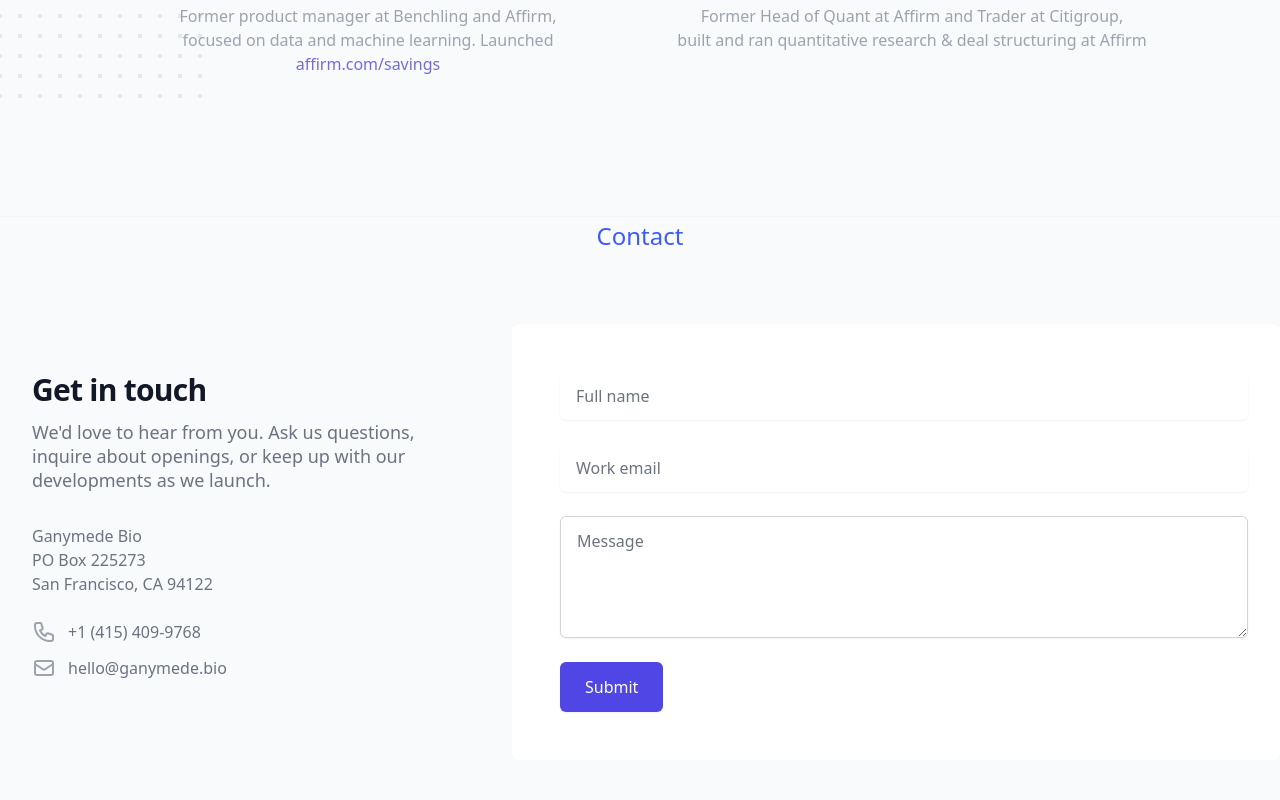
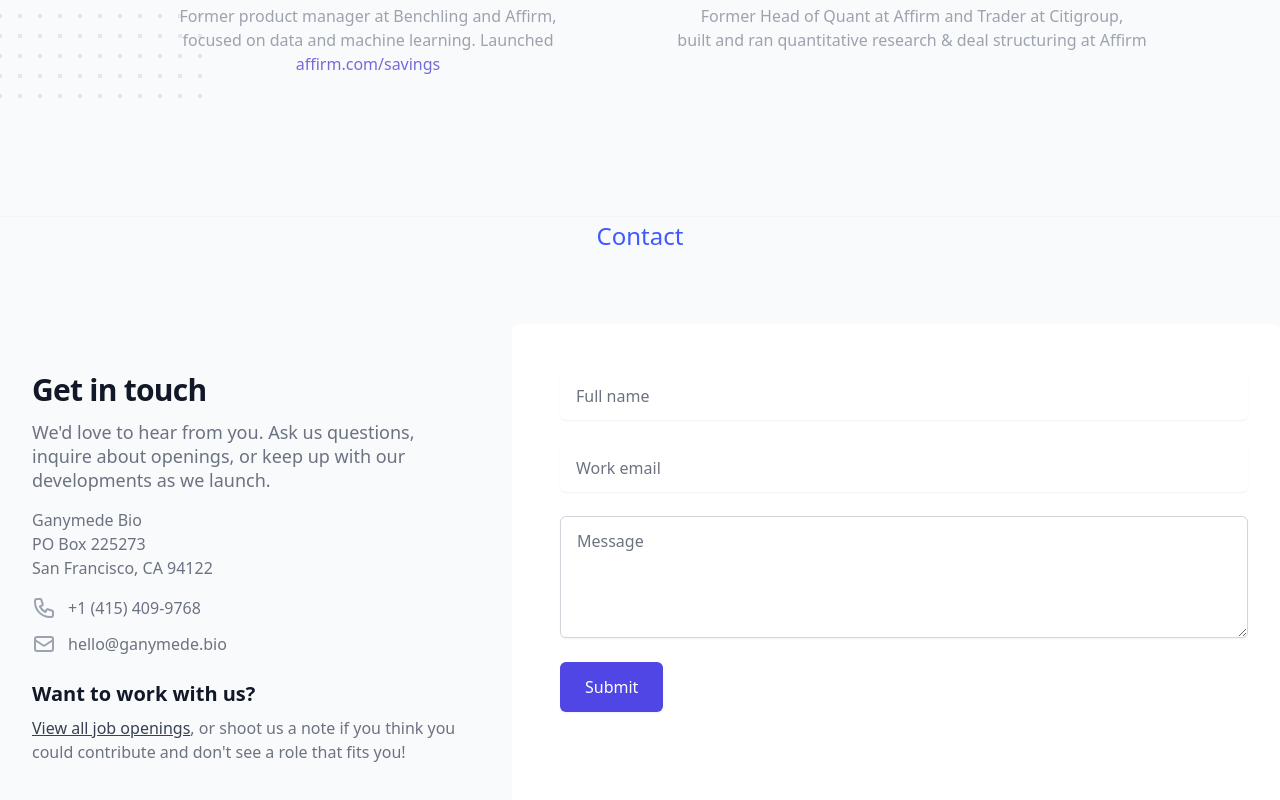
Before and after one commit to Ganymede-Bio/website, a Next.js app: page / in a window 1280 px wide. Shown: the part 4778-5578 px from the top of the page. Built offline with nearby package versions, Linux system fonts and the light colour scheme.

Commit message:
adding job link

```diff
--- a/pages/section/ContactSection.tsx
+++ b/pages/section/ContactSection.tsx
@@ -24,7 +24,7 @@ export default function Contact() {
                   great product for you.
                 </p> */}
               </div>
-              <dl className="mt-8 text-base text-gray-500">
+              <dl className="mt-4 text-base text-gray-500">
                 <div>
                   <dt className="sr-only">Postal address</dt>
                   <dd>
@@ -33,7 +33,7 @@ export default function Contact() {
                     <p>San Francisco, CA 94122</p>
                   </dd>
                 </div>
-                <div className="mt-6">
+                <div className="mt-4">
                   <dt className="sr-only">Phone number</dt>
                   <dd className="flex">
                     <PhoneIcon
@@ -54,13 +54,15 @@ export default function Contact() {
                   </dd>
                 </div>
               </dl>
-              {/* <p className="mt-6 text-base text-gray-500">
-                Looking for careers?{" "}
-                <a href="#" className="font-medium text-gray-700 underline">
-                  View all job openings
-                </a>
-                .
-              </p> */}
+              <p className="mt-6 text-xl font-bold text-gray-900">
+                Want to work with us?{" "}
+              </p>
+              <p className = "mt-2 text-gray-500">
+                <a href="https://apply.workable.com/ganymede/" className="font-medium text-gray-700 underline">
+                    View all job openings
+                  </a>
+                , or shoot us a note if you think you could contribute and don't see a role that fits you!
+              </p>
             </div>
           </div>
           <div className="bg-white py-16 px-4 sm:px-6 lg:col-span-3 lg:py-12 lg:px-8 xl:pl-12 rounded-lg">
```
